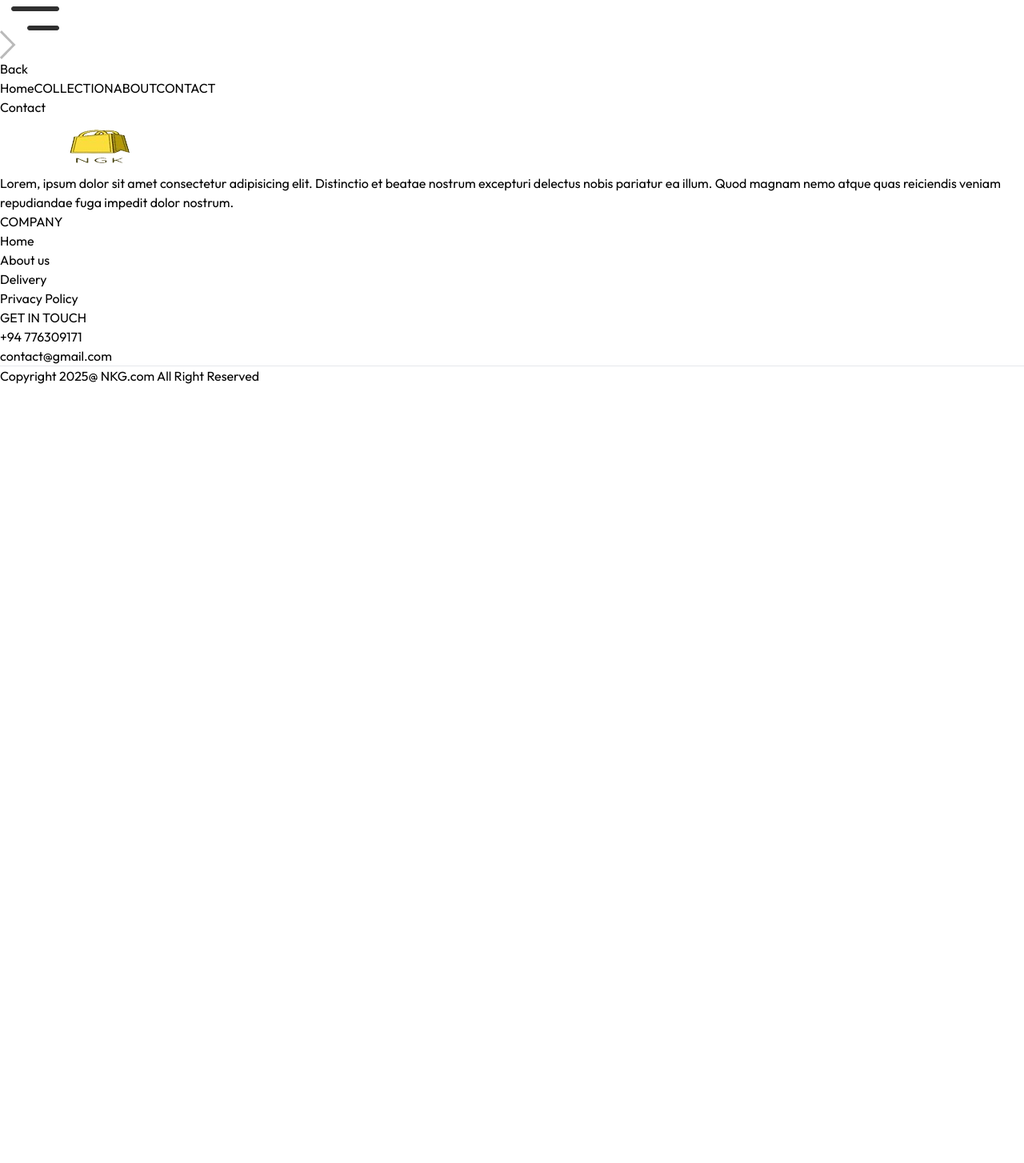
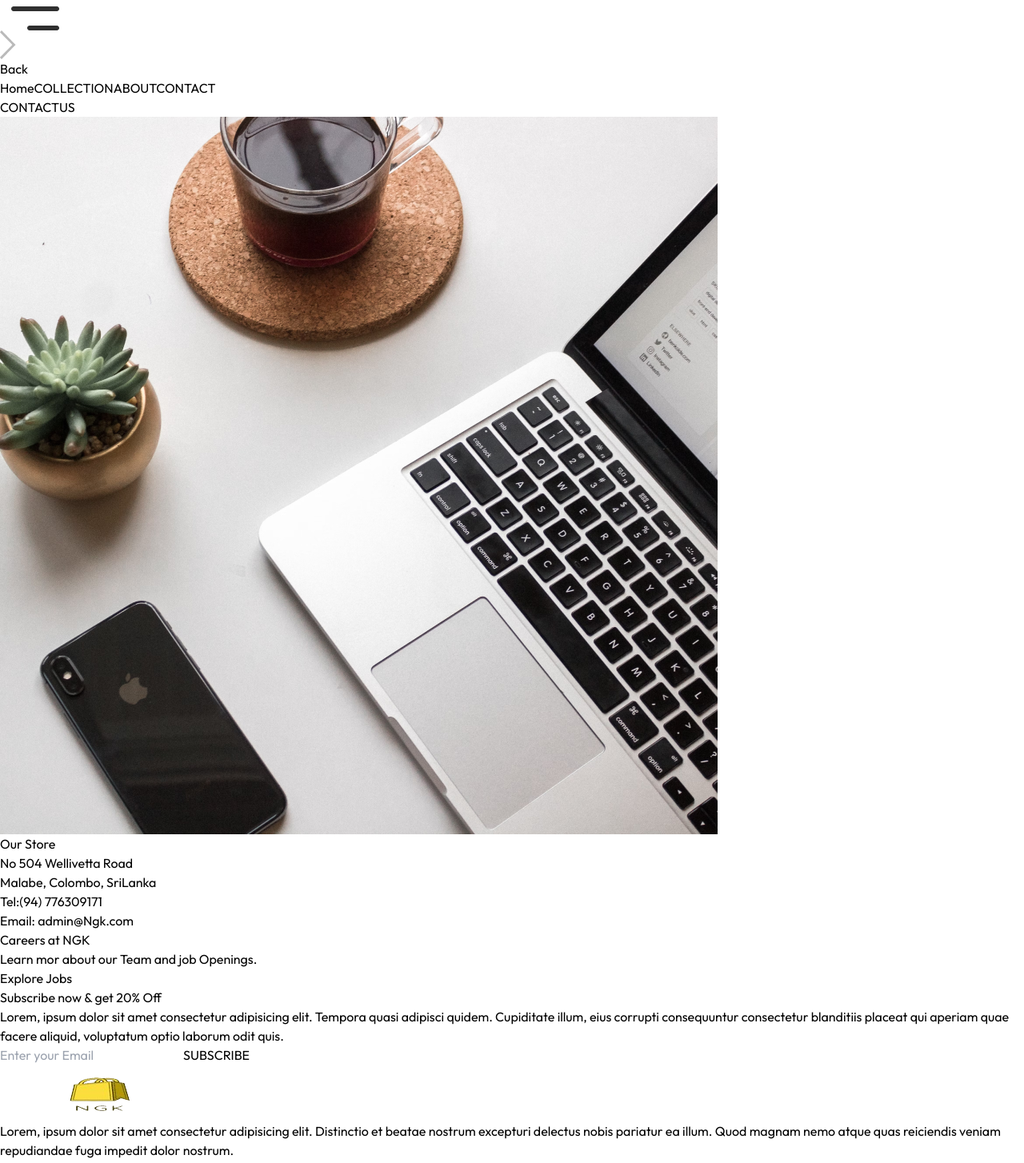
Before and after one commit to meyrushan29/cloth-shop_frontend, a React (Vite) app: page /contact in a window 1280 px wide. Shown: the part 400-1854 px from the top of the page at 80% size. Before the commit the page ends 882 px from the top, so only its background shows below. Built offline with nearby package versions, Linux system fonts and the light colour scheme.

Commit message:
ContactUsPage

```diff
--- a/src/pages/Contact.jsx
+++ b/src/pages/Contact.jsx
@@ -1,8 +1,28 @@
 
+import Title from '../components/Title'
+
+import { assets } from '../assets/assets'
+import NewsLetterBox from '../components/NewsLetterBox'
 
 const Contact = () => {
   return (
-    <div>Contact</div>
+    <div>
+      <div className=" text-center text-2xl pt-10 border-t">
+        <Title text1={'CONTACT'} text2={'US'}/>
+      </div>
+      <div className='my-10 flex flex-col justify-center md:flex-row gap-10 mb-28'>
+          <img className='w-full md:max-w-[480px]' src={assets.contact_img} alt="" />
+          <div className='flex flex-col justify-center items-start gap-6'>
+            <p className='font-semibold text-xl text-gray-600'>Our Store</p>
+            <p className='text-gray-500'>No 504 Wellivetta  Road <br /> Malabe, Colombo, SriLanka</p>
+            <p className='text-gray-500'>Tel:(94) 776309171 <br />Email: admin@Ngk.com</p>
+            <p className='font-semibold text-xl text-gray-600'>Careers at NGK</p>
+            <p className='text-gray-500'>Learn mor about our Team and job Openings.</p>
+            <button className='border border-black px-8 py-4 text-sm hover:bg-black hover:text-white transition-all duration-500'>Explore Jobs</button>
+          </div>
+      </div>
+      <NewsLetterBox/>
+    </div>
   )
 }
 
```
